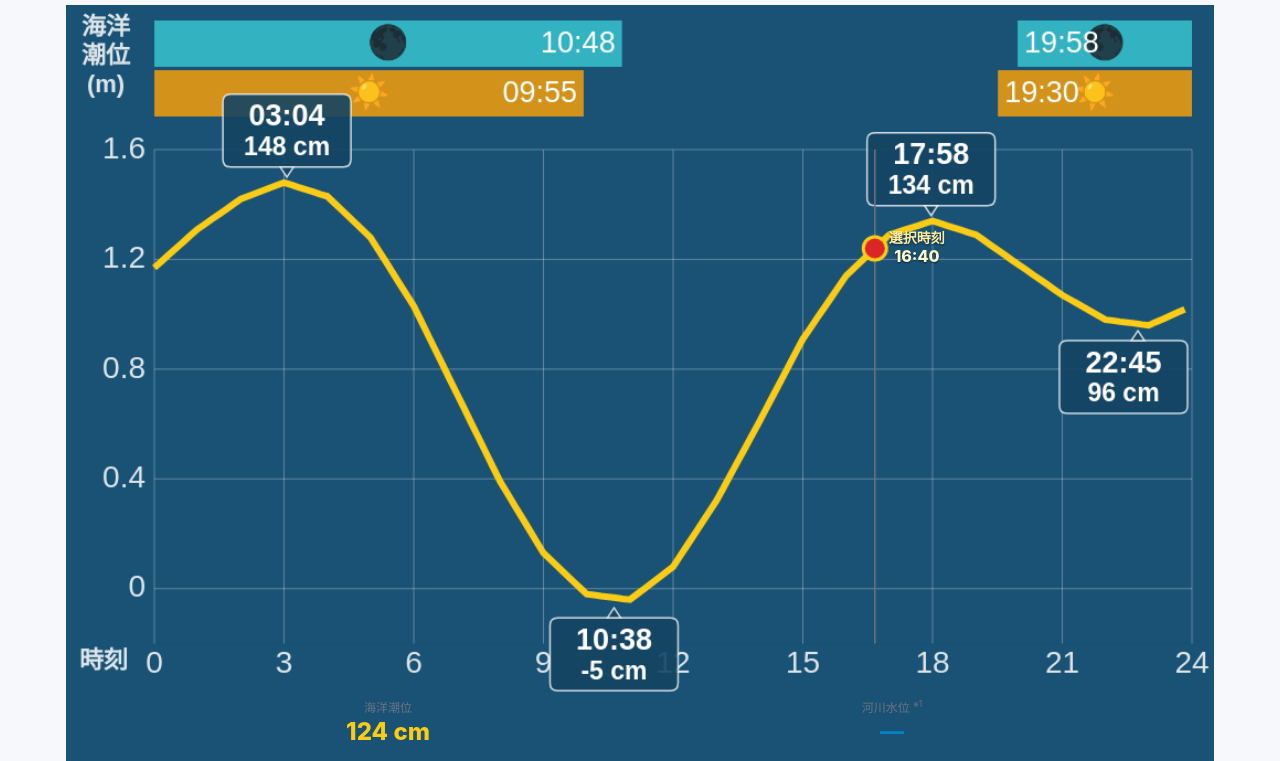
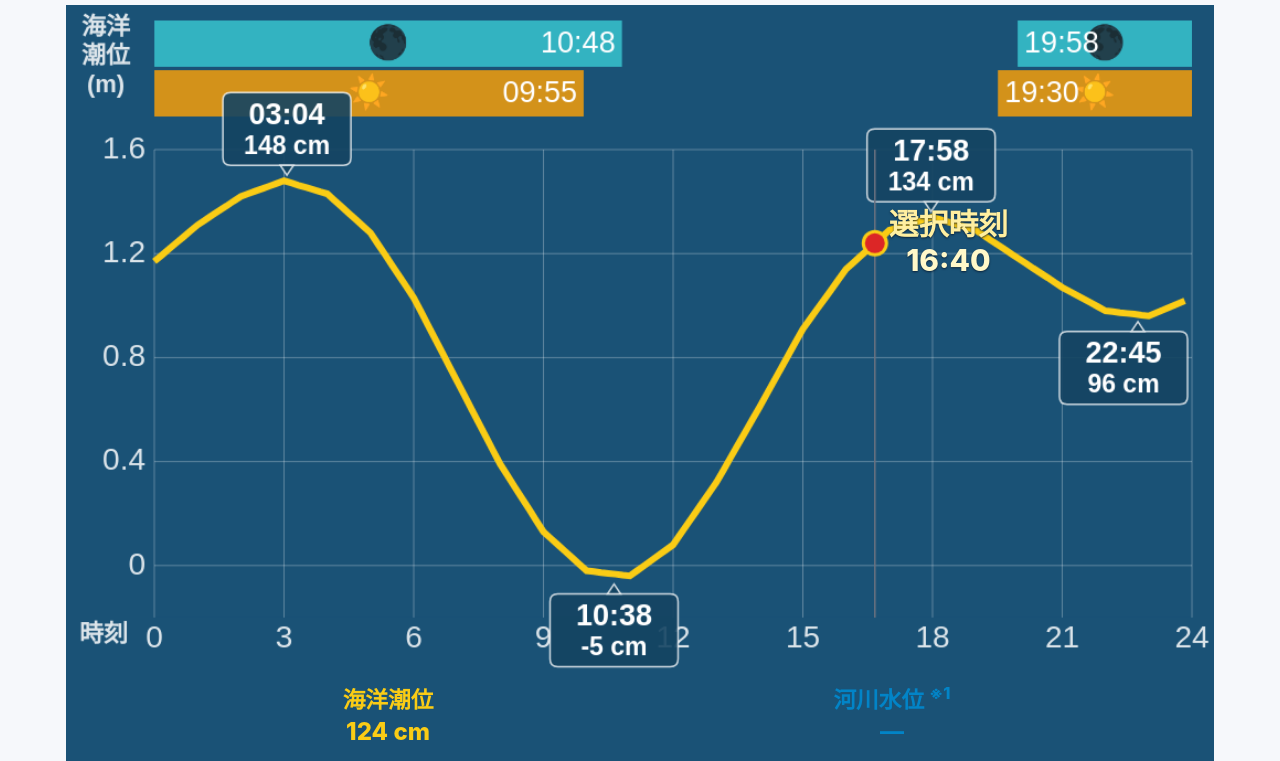
Before and after one commit to tanyeee/tide-graph, a website: page index.html in a window 1280 px wide. Shown: the part 164-925 px from the top of the page. Drawn offline with Linux system fonts and the light colour scheme; no server answers.

Commit message:
Refine chart readout typography

```diff
--- a/index.html
+++ b/index.html
@@ -266,7 +266,11 @@
     background:transparent; border:0;
     padding:6px 10px;
   }
-  .chart-meta .pill .k { margin-bottom:2px; }
+  .chart-meta .pill .k {
+    margin-bottom:2px; font-size:calc(24px - 1pt); font-weight:800;
+  }
+  .chart-meta .pill:first-child .k { color:var(--highlight); }
+  .chart-meta .pill:last-child .k { color:var(--river); }
   .chart-meta .pill .v { font-size:24px; }
   .chart-selected-time {
     position:absolute; z-index:4; display:none; white-space:nowrap;
@@ -274,7 +278,7 @@
     pointer-events:none; text-align:center; text-shadow:0 1px 2px rgba(7,20,38,.75);
   }
   .chart-selected-time .selected-time-label { display:block; }
-  .chart-selected-time .selected-time-value { display:block; color:#fff8c9; font-size:16px; font-weight:800; }
+  .chart-selected-time .selected-time-value { display:block; color:#fff8c9; font-weight:800; }
   .chart-step-button {
     min-height:76px; padding:6px 0; border-radius:20px;
     border-color:rgba(255,255,255,.4); background:rgba(7,30,54,.72); color:#fff;
@@ -299,6 +303,7 @@
     .chart-stack { width:calc(100% + 24px); margin-left:-12px; margin-right:-12px; }
     .chart-meta { left:16px; right:16px; bottom:100px; grid-template-columns:repeat(2,minmax(0,1fr)); }
     .chart-meta .pill .v { font-size:22px; }
+    .chart-meta .pill .k { font-size:calc(22px - 1pt); }
     .meta { grid-template-columns:repeat(3,minmax(0,1fr)); }
     .range-row { width:100%; justify-content:space-between; }
     #selectedHeight { font-size:22px; }
@@ -339,6 +344,7 @@
     .pill { min-width:0; padding:10px; }
     .pill .v { font-size:16px; white-space:nowrap; }
     .chart-meta .pill .v { font-size:20px; }
+    .chart-meta .pill .k { font-size:calc(20px - 1pt); }
     #selectedHeight { font-size:20px; }
     .chart-controls { left:10px; right:10px; bottom:38px; grid-template-columns:56px minmax(0,1fr) 56px; gap:6px; }
     .chart-step-button { min-height:56px; border-radius:16px; }
@@ -1209,7 +1215,7 @@ function drawChart() {
   // rendered scale. The selected-time readout now follows the live marker.
   const renderedScale = chart.clientWidth / W || 1;
   const labelTopCss = chartMetaEl
-    ? chartMetaEl.offsetTop - 12 - 28 * renderedScale
+    ? chartMetaEl.offsetTop - 22 - 28 * renderedScale
     : (H - 330) * renderedScale;
   const chartBottom = Math.max(180, H - labelTopCss / renderedScale + 5);
   const m = {
@@ -1508,6 +1514,9 @@ function updateSelectedTimeReadout() {
   const py = chartRect.top - parentRect.top + borderY + marker.y * scaleY;
   const placeToLeft = px > chart.clientWidth * 0.72;
 
+  // Match the canvas-rendered moon rise/set numbers at the current scale.
+  const sunMoonLabelSize = SUN_MOON_LABEL_PX * scaleX;
+  selectedTimeReadoutEl.style.fontSize = `${sunMoonLabelSize}px`;
   selectedTimeReadoutEl.style.left = `${px + (placeToLeft ? -14 : 14)}px`;
   selectedTimeReadoutEl.style.top = `${Math.max(18, Math.min(chart.clientHeight - 18, py))}px`;
   selectedTimeReadoutEl.style.transform = `translate(${placeToLeft ? '-100%' : '0'}, -50%)`;
```
